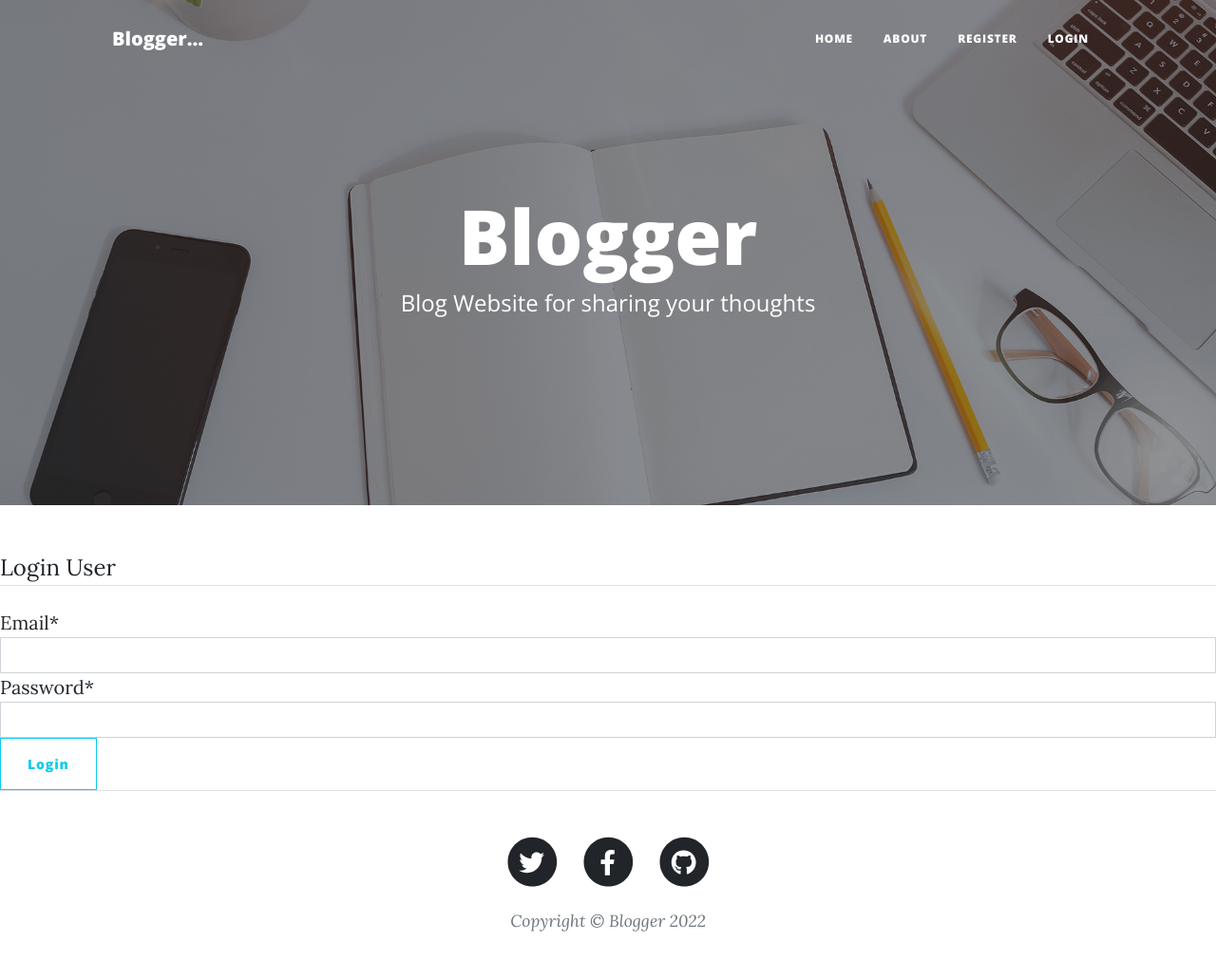
After one commit to SamChawla/blogger, a Django app: page /accounts/login/ in a window 1280 px wide. The commit adds this page. Shown: the whole page at 95% size. Run offline with Django 3.2, Linux system fonts and the light colour scheme; some libraries are stand-ins or nearby versions.

Commit message:
Login Logout functionality added

```diff
--- a/accounts/forms.py
+++ b/accounts/forms.py
@@ -45,3 +45,8 @@ class UserChangeForm(forms.ModelForm):
     class Meta:
         model = CustomUser
         fields = ('email', 'password', 'is_active', 'admin', 'staff')
+
+
+class LoginForm(forms.Form):
+    email = forms.EmailField()
+    password = forms.CharField(widget=forms.PasswordInput())
--- /dev/null
+++ b/accounts/templates/accounts/login.html
@@ -0,0 +1,21 @@
+{% extends 'base.html' %}
+{% load static %}
+{% load crispy_forms_tags %}
+
+{% block title %} {{title}} {% endblock title %}
+
+{% block content%}
+    <div class="content-section mx-auto">
+        <form id="register_user" method="POST">
+            {% csrf_token %}
+            <fieldset class="form-group">
+                <legend class="border-bottom mb-4">Login User</legend>
+                {{form|crispy}}
+                <div class="form-group">
+                    <button class="btn btn-outline-info" type="submit">Login</button>
+                </div>
+            </fieldset>
+        </form>
+    </div>
+
+{% endblock content %}
--- a/accounts/urls.py
+++ b/accounts/urls.py
@@ -5,4 +5,6 @@ from accounts import views
 
 urlpatterns = [
     path("register/", views.register, name="register"),
+    path("login/", views.user_login, name="user_login"),
+    path("logout/", views.user_logout, name="user_logout"),
 ]
--- a/accounts/views.py
+++ b/accounts/views.py
@@ -1,6 +1,11 @@
-from django.shortcuts import render, redirect
-from accounts.forms import UserCreationForm
 from django.contrib import messages
+from django.contrib.auth import authenticate, login, logout
+from django.shortcuts import redirect, render
+
+from accounts.forms import LoginForm, UserCreationForm
+from django.http import HttpResponseRedirect
+from django.urls import reverse_lazy
+
 
 def register(request):
     if request.method == "POST":
@@ -17,3 +22,30 @@ def register(request):
     }
 
     return render(request, "accounts/register.html", data)
+
+
+def user_login(request):
+    form = LoginForm()
+    if request.method == "POST":
+        form = LoginForm(request.POST)
+        if form.is_valid():
+            credentials = form.cleaned_data
+            user = authenticate(
+                username = credentials.get('email'),
+                password = credentials.get('password')
+            )
+
+            if user is not None:
+                login(request, user)
+                return HttpResponseRedirect(reverse_lazy('home'))
+
+    data ={
+        "title": "LOGIN",
+        "form": form
+    }
+    return render(request, "accounts/login.html", data)
+
+
+def user_logout(request):
+    logout(request)
+    return HttpResponseRedirect(reverse_lazy('home'))
--- a/blog/views.py
+++ b/blog/views.py
@@ -4,7 +4,6 @@ from blog.models import Post
 # Create your views here.
 
 def home_view(request, *args, **kwargs):
-    # import pdb;pdb.set_trace()
     posts = Post.objects.filter(status="PUBLISHED")
     context_data = {
         "title": "Home Page | Posts",
--- a/templates/base.html
+++ b/templates/base.html
@@ -15,6 +15,9 @@
         <link href="https://fonts.googleapis.com/css?family=Open+Sans:300italic,400italic,600italic,700italic,800italic,400,300,600,700,800" rel="stylesheet" type="text/css" />
         <!-- Core theme CSS (includes Bootstrap)-->
         <link href="{% static 'css/styles.css' %}" rel="stylesheet" />
+        {% block css %}
+
+        {% endblock css %}
     </head>
     <main role="main" class="container">
         {% if messages %}
@@ -29,7 +32,12 @@
         <!-- Navigation-->
         <nav class="navbar navbar-expand-lg navbar-light" id="mainNav">
             <div class="container px-4 px-lg-5">
-                <a class="navbar-brand" href="#">Start Bootstrap</a>
+                {% if user.is_authenticated %}
+                    <a class="navbar-brand" href="#">{{user.email}}</a>
+                {% else %}
+                    <a class="navbar-brand" href="#">Blogger...</a>
+                {% endif %}
+
                 <button class="navbar-toggler" type="button" data-bs-toggle="collapse" data-bs-target="#navbarResponsive" aria-controls="navbarResponsive" aria-expanded="false" aria-label="Toggle navigation">
                     Menu
                     <i class="fas fa-bars"></i>
@@ -38,8 +46,13 @@
                     <ul class="navbar-nav ms-auto py-4 py-lg-0">
                         <li class="nav-item"><a class="nav-link px-lg-3 py-3 py-lg-4" href="#">Home</a></li>
                         <li class="nav-item"><a class="nav-link px-lg-3 py-3 py-lg-4" href="#">About</a></li>
-                        <li class="nav-item"><a class="nav-link px-lg-3 py-3 py-lg-4" href="#">Sample Post</a></li>
-                        <li class="nav-item"><a class="nav-link px-lg-3 py-3 py-lg-4" href="{% url 'register' %}">Register</a></li>
+                        {% if user.is_authenticated %}
+                        <li class="nav-item"><a class="nav-link px-lg-3 py-3 py-lg-4" href="#">Profile</a></li>
+                        <li class="nav-item"><a class="nav-link px-lg-3 py-3 py-lg-4" href="{% url 'user_logout'%}">Logout</a></li>
+                        {% else %}
+                            <li class="nav-item"><a class="nav-link px-lg-3 py-3 py-lg-4" href="{% url 'register' %}">Register</a></li>
+                            <li class="nav-item"><a class="nav-link px-lg-3 py-3 py-lg-4" href="{% url 'user_login' %}">Login</a></li>
+                        {% endif %}
                     </ul>
                 </div>
             </div>
```
